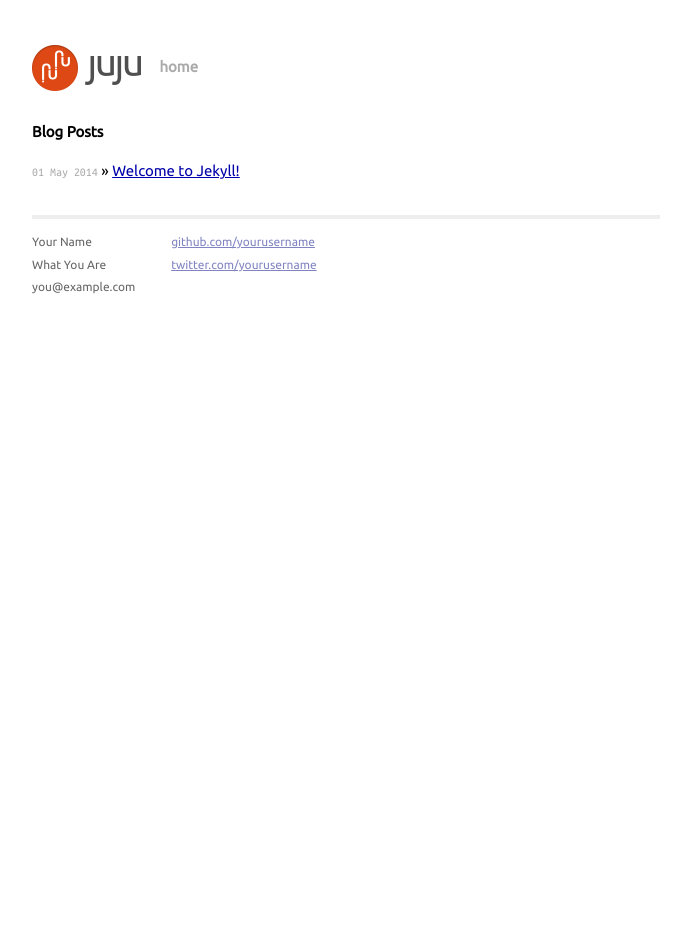
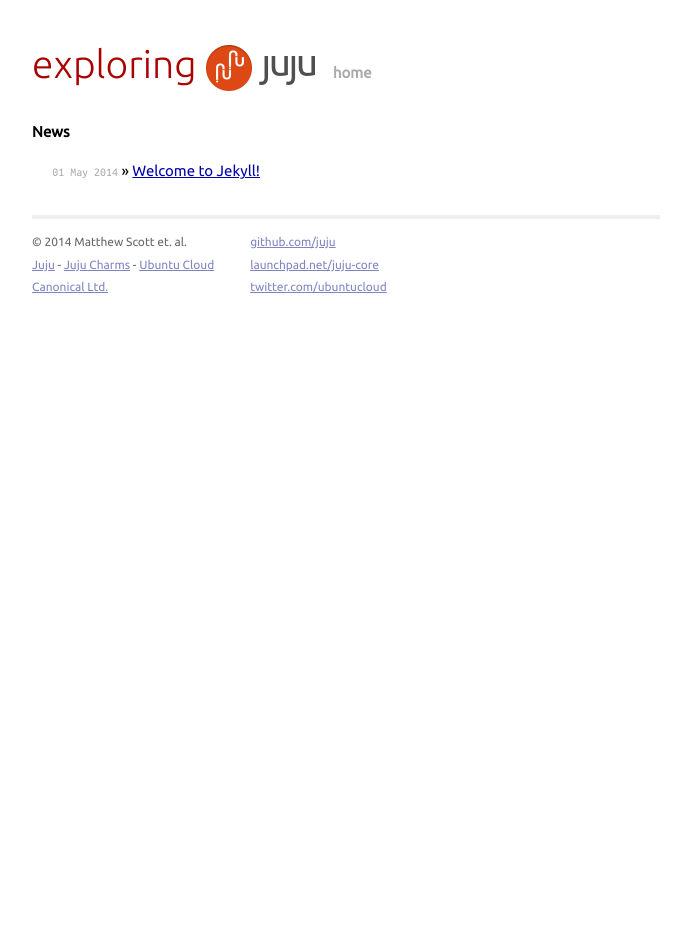
Before and after one commit to makyo/exploring-juju.github.io, a Jekyll site: the page built from index.html, in a window 1280 px wide. Shown: the whole page, without its empty margins (294-985 px from the left). Built offline with Jekyll 4.4.1, drawn with Linux system fonts in a browser that asks for light colours; Markdown is read by kramdown in place of the engine named in the settings.

Commit message:
Fleshing out structure.

```diff
--- a/_layouts/default.html
+++ b/_layouts/default.html
@@ -17,7 +17,7 @@
 
         <div class="site">
           <div class="header">
-              <h1 class="title"><a href="/"><img src="/assets/juju_logo.png" alt="{{ site.name }}" /></a></h1>
+              <h1 class="title"><a href="/">exploring <img src="/assets/juju_logo.png" alt="{{ site.name }}" /></a></h1>
               <a class="extra" href="/">home</a>
           </div>
 
@@ -26,15 +26,18 @@
           <div class="footer">
             <div class="contact">
               <p>
-                Your Name<br />
-                What You Are<br />
-                you@example.com
+                &copy; 2014 Matthew Scott et. al.<br />
+                <a href="http://juju.ubuntu.com">Juju</a> -
+                <a href="http://jujucharms.com">Juju Charms</a> -
+                <a href="http://cloud.ubuntu.com">Ubuntu Cloud</a><br />
+                <a href="http://canonical.com">Canonical Ltd.</a>
               </p>
             </div>
             <div class="contact">
               <p>
-                <a href="https://github.com/yourusername">github.com/yourusername</a><br />
-                <a href="https://twitter.com/yourusername">twitter.com/yourusername</a><br />
+                <a href="https://github.com/juju">github.com/juju</a><br />
+                <a href="https://launchpad.net/juju-core">launchpad.net/juju-core</a><br />
+                <a href="https://twitter.com/ubuntucloud">twitter.com/ubuntucloud</a><br />
               </p>
             </div>
           </div>
--- a/css/main.css
+++ b/css/main.css
@@ -5,7 +5,7 @@
 /*****************************************************************************/
 
 /* Global Reset */
-@import url(http://fonts.googleapis.com/css?family=Ubuntu+Mono|Ubuntu);
+@import url(http://fonts.googleapis.com/css?family=Ubuntu+Mono|Ubuntu:300,400);
 * {
   margin: 0;
   padding: 0;
@@ -24,13 +24,10 @@
   font-size: 100%;
   font-family: "Ubuntu", sans-serif;
 }
-
 h1 {
   margin-bottom: 1em;
 }
-h1 img {
-  vertical-align: middle;
-}
+
 p { margin: 1em 0; }
 
 a         { color: #00a; }
@@ -71,9 +68,19 @@
   line-height: 1.5em;
 }
 
-.header a {
+.header a, .header a:visited, .header a:active, .header a:hover {
   font-weight: bold;
   text-decoration: none;
+  color: #444;
+}
+
+.header h1 a {
+  font-size: 39px;
+  font-weight: 300!important;
+}
+
+.header img {
+  vertical-align: middle;
 }
 
 .title {
@@ -143,7 +150,7 @@
   font-family: "Ubuntu Mono", monospace;
 }
 
-.post ul, .post ol {
+ul, ol {
   margin-left: 1.35em;
 }
 
--- a/index.html
+++ b/index.html
@@ -4,7 +4,7 @@
 ---
 
 <div id="home">
-  <h1>Blog Posts</h1>
+  <h1>News</h1>
   <ul class="posts">
     {% for post in site.posts %}
       <li><span>{{ post.date | date_to_string }}</span> &raquo; <a href="{{ post.url }}">{{ post.title }}</a></li>
```
Also changed, not shown: book/index.md (added, +15 -0 lines), book/part0/index.md (added), book/part1/index.md (added), book/part2/index.md (added), book/part3/index.md (added), book/part4/index.md (added).
